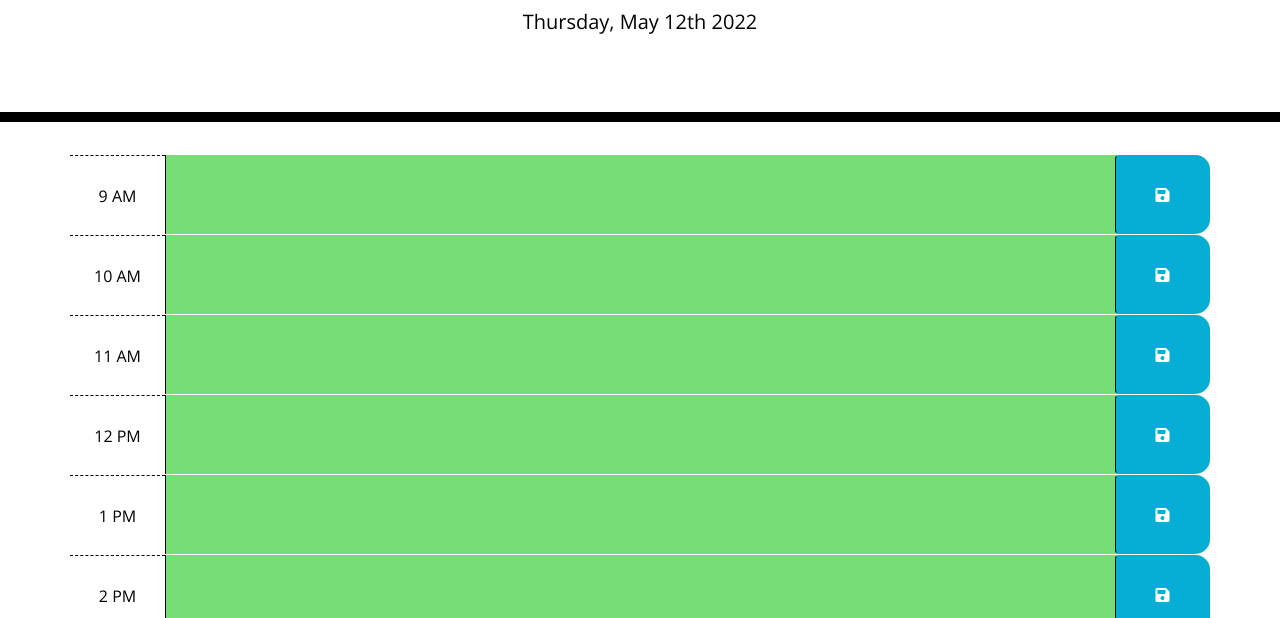
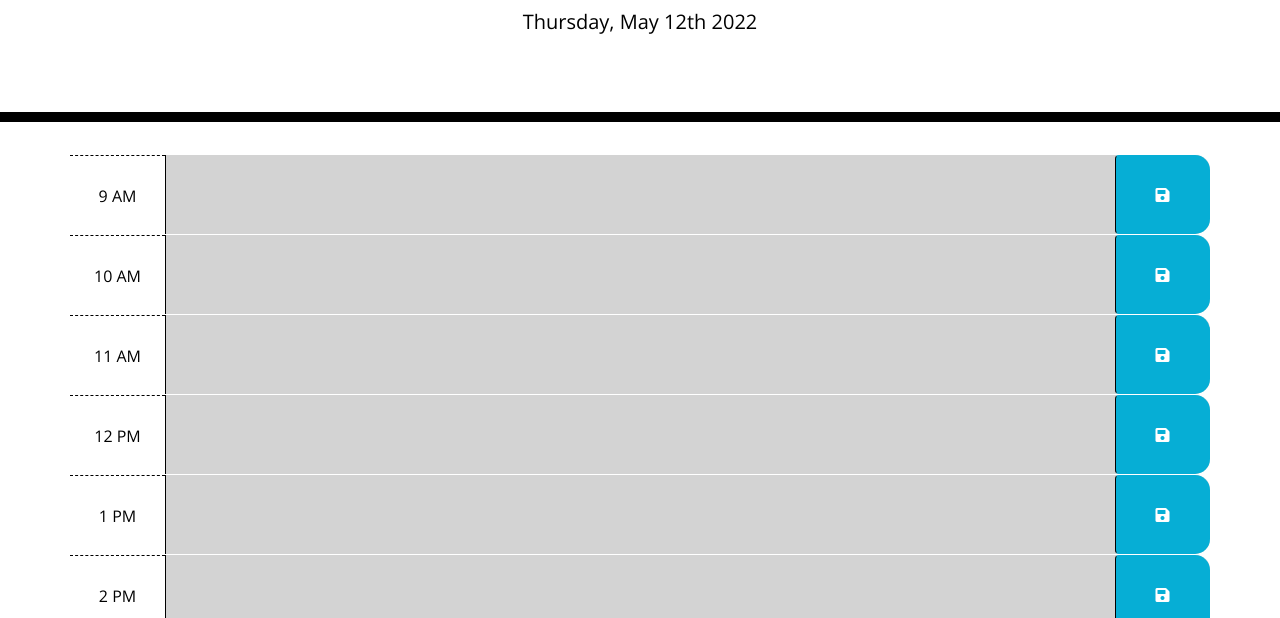
Before and after one commit to brittanymy/past-mase, a plain HTML site: page index.html in a window 1280 px wide. Shown: the part 182-800 px from the top of the page. Drawn offline with nearby package versions, Linux system fonts and the light colour scheme.

Commit message:
fixed html ids and js correspondence

```diff
--- a/assets/js/script.js
+++ b/assets/js/script.js
@@ -33,19 +33,19 @@ $(document).ready(function () {
         $(this).removeClass("past");
         $(this).addClass("future");
       }
-    });
+    })
   }
 
   // Grabs item from local storage
-  $("#9am .description").val(localStorage.getItem("9am"));
-  $("#10am .description").val(localStorage.getItem("10am"));
-  $("#11am .description").val(localStorage.getItem("11am"));
-  $("#12pm .description").val(localStorage.getItem("12pm"));
-  $("#13pm .description").val(localStorage.getItem("13pm"));
-  $("#14pm .description").val(localStorage.getItem("14pm"));
-  $("#15pm .description").val(localStorage.getItem("15pm"));
-  $("#16pm .description").val(localStorage.getItem("16pm"));
-  $("#17pm .description").val(localStorage.getItem("17pm"));
+  $("#hour9.description").val(localStorage.getItem("hour9"));
+  $("#hour10 .description").val(localStorage.getItem("hour10"));
+  $("#hour11 .description").val(localStorage.getItem("hour11"));
+  $("#hour12 .description").val(localStorage.getItem("hour12"));
+  $("#hour13 .description").val(localStorage.getItem("hour13"));
+  $("#hour14 .description").val(localStorage.getItem("hour14"));
+  $("#hour15 .description").val(localStorage.getItem("hour15"));
+  $("#hour16 .description").val(localStorage.getItem("hour16"));
+  $("#hour17 .description").val(localStorage.getItem("hour17"));
 
   timeExpression();
 });
--- a/index.html
+++ b/index.html
@@ -21,7 +21,7 @@
     </header>
     <div class="container">
         <!-- Timeblocks go here -->
-        <div class="row time-block" id="9am">
+        <div class="row time-block" id="hour9">
             <div class="col-1 hour">
                 9 AM
             </div>
@@ -29,7 +29,7 @@
             <button class="saveBtn btn col-1"><i class="fas fa-save"></i></button>
         </div>
 
-        <div class="row time-block" id="10am">
+        <div class="row time-block" id="hour10">
             <div class="col-1 hour">
                 10 AM
             </div>
@@ -37,7 +37,7 @@
             <button class="saveBtn btn col-1"><i class="fas fa-save"></i></button>
         </div>
 
-        <div class="row time-block" id="11am">
+        <div class="row time-block" id="hour11">
             <div class="col-1 hour">
                 11 AM
             </div>
@@ -45,7 +45,7 @@
             <button class="saveBtn btn col-1"><i class="fas fa-save"></i></button>
         </div>
 
-        <div class="row time-block" id="12pm">
+        <div class="row time-block" id="hour12">
             <div class="col-1 hour">
                 12 PM
             </div>
@@ -53,7 +53,7 @@
             <button class="saveBtn btn col-1"><i class="fas fa-save"></i></button>
         </div>
 
-        <div class="row time-block" id="13pm">
+        <div class="row time-block" id="hour13">
             <div class="col-1 hour">
                 1 PM
             </div>
@@ -61,7 +61,7 @@
             <button class="saveBtn btn col-1"><i class="fas fa-save"></i></button>
         </div>
 
-        <div class="row time-block" id="14pm">
+        <div class="row time-block" id="hour14">
             <div class="col-1 hour">
                 2 PM
             </div>
@@ -69,7 +69,7 @@
             <button class="saveBtn btn col-1"><i class="fas fa-save"></i></button>
         </div>
 
-        <div class="row time-block" id="15pm">
+        <div class="row time-block" id="hour15">
             <div class="col-1 hour">
                 3 PM
             </div>
@@ -77,7 +77,7 @@
             <button class="saveBtn btn col-1"><i class="fas fa-save"></i></button>
         </div>
 
-        <div class="row time-block" id="16pm">
+        <div class="row time-block" id="hour16">
             <div class="col-1 hour">
                 4 PM
             </div>
@@ -85,7 +85,7 @@
             <button class="saveBtn btn col-1"><i class="fas fa-save"></i></button>
         </div>
 
-        <div class="row time-block" id="17pm">
+        <div class="row time-block" id="hour17">
             <div class="col-1 hour">
                 5 PM
             </div>
```
